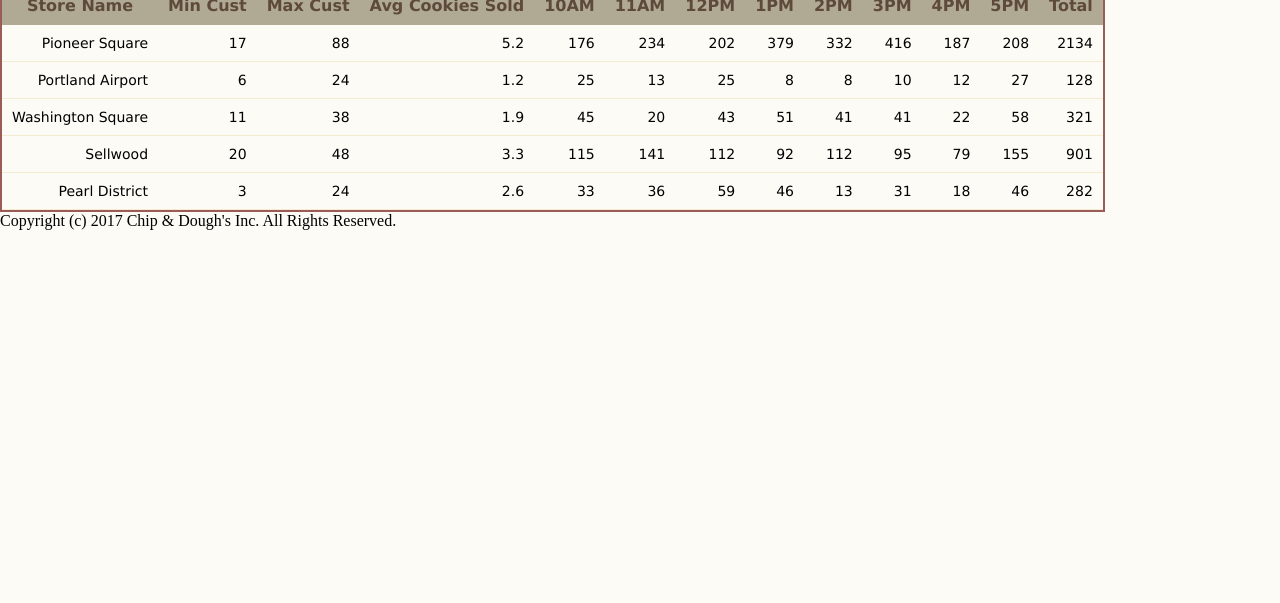
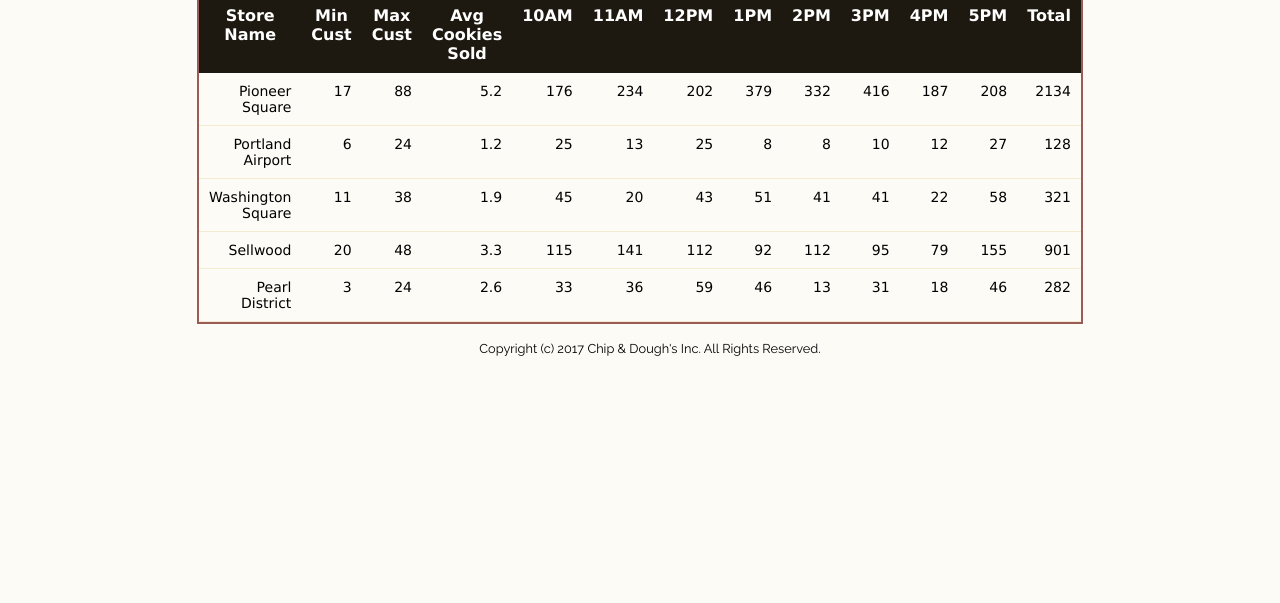
Before and after one commit to christylaguardia-student/cookie-stand, a plain HTML site: page index.html in a window 1280 px wide. Shown: the part 197-800 px from the top of the page. Drawn offline with Linux system fonts and the light colour scheme.

Commit message:
Added some more styling

```diff
--- a/style.css
+++ b/style.css
@@ -104,6 +104,8 @@ h1, h2, h3 {
 /*Table*/
 
 table {
+  margin: 10px auto;
+  width: 800px;
   border: 2px solid #9B5C58;
   border-spacing: 0px;
 }
@@ -116,10 +118,14 @@ th, td {
 
 th {
   text-align: center;
-  color: #5E4A3A;
-  background-color: #B0A994;
+  color: #FFFFFF;
+  background-color: #1E1910;
   border: none;
   font-size: 16px;
+}
+
+tr:nth-of-type(even) {
+  background-color: #F5EEEE;
 }
 
 tr:hover {
@@ -164,3 +170,21 @@ input {
   border: 2px solid #9B5C58;
   cursor: pointer;
 }
+
+/*Maps*/
+iframe {
+  /*width="600" height="450" frameborder="0" style="border:0"*/
+  width: 600px;
+  height: 450px;
+  border: none;
+  style: 0;
+}
+
+/*Footer*/
+
+footer {
+  font-family: 'Raleway', 'Georgia', sans-serif;
+  font-size: 80%;
+  text-align: center;
+  padding: 7px 0px 0px 20px;
+}
```
